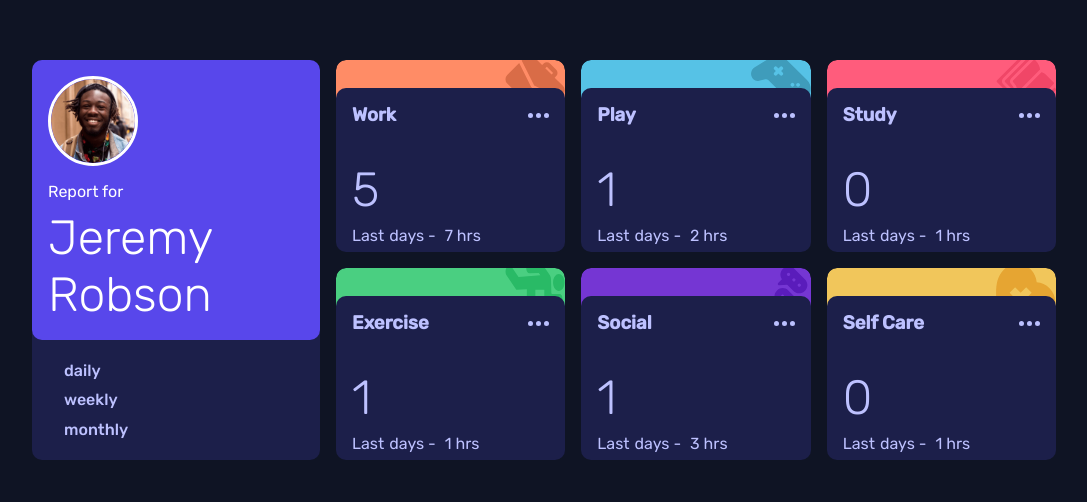
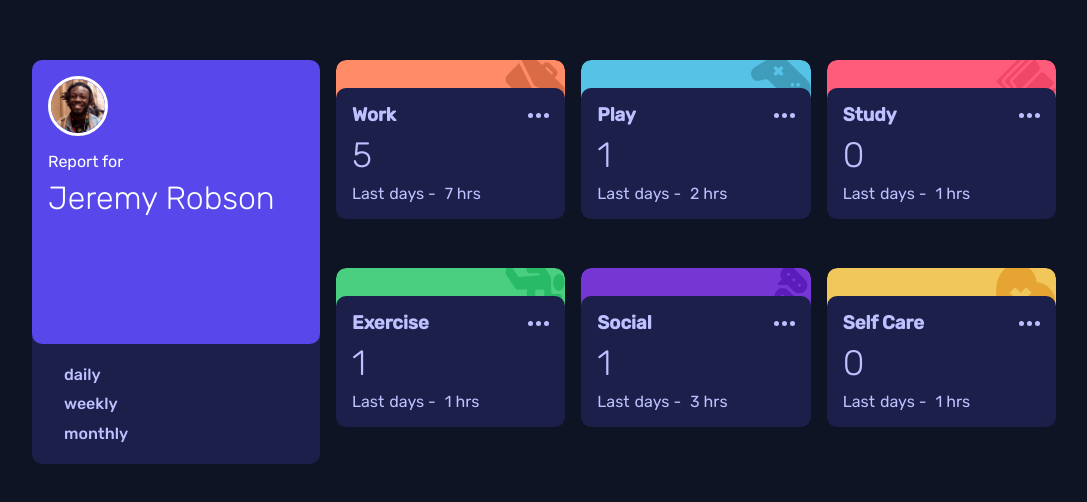
Before and after one commit to huanfs/front-end-mentor-challenge28, a React (Vite) app: page / in a window 1280 px wide. Shown: the part 140-642 px from the top of the page, without its empty margins (96-1183 px from the left). Built offline with nearby package versions, Linux system fonts and the light colour scheme.

Commit message:
fix: adjusts for layout in desktop screens

```diff
--- a/src/components/profile_style.css
+++ b/src/components/profile_style.css
@@ -54,7 +54,7 @@
     border-radius: 10px;
   }
   .profile .myProfile {
-    height: 70%;
+    height: 71%;
     display: flex;
     align-items: flex-start;
     flex-direction: column;
@@ -66,7 +66,7 @@
     z-index: 10;
   }
   .profile .myProfile img {
-    max-width: 90px;
+    max-width: 60px;
     border-radius: 50%;
     border: 3px solid var(--White);
   }
@@ -78,7 +78,7 @@
   }
   .profile .myProfile .informations h1 {
     font-weight: 300;
-    font-size: 3em;
+    font-size: 2em;
   }
   .profile .profileInfos {
     height: 34%;
--- a/src/components/stats_card.css
+++ b/src/components/stats_card.css
@@ -20,14 +20,14 @@
     max-width: 60px;
     position: relative;
     top: -0.3em;
+    top:0.5em;
   }
   div .stats .data {
     display: flex;
     align-items: center;
-    gap: 0.5em;
     flex-direction: column;
     justify-content: space-between;
-    padding: 1em;
+    padding: 0.5em;
     background-color: var(--DarkBlue);
     border-radius: 10px;
     position: relative;
@@ -79,7 +79,7 @@
     top: -0.3em;
   }
   div .stats .data {
-    height: 90%;
+    /* height: 90%; */
     display: flex;
     align-items: center;
     gap: 0.5em;
@@ -106,7 +106,7 @@
     align-items: flex-start;
   }
   div .stats .data .time h2 {
-    font-size: 3em;
+    font-size: 2.2em;
     font-weight: 300;
   }
   div .stats .data .time p span {
```
